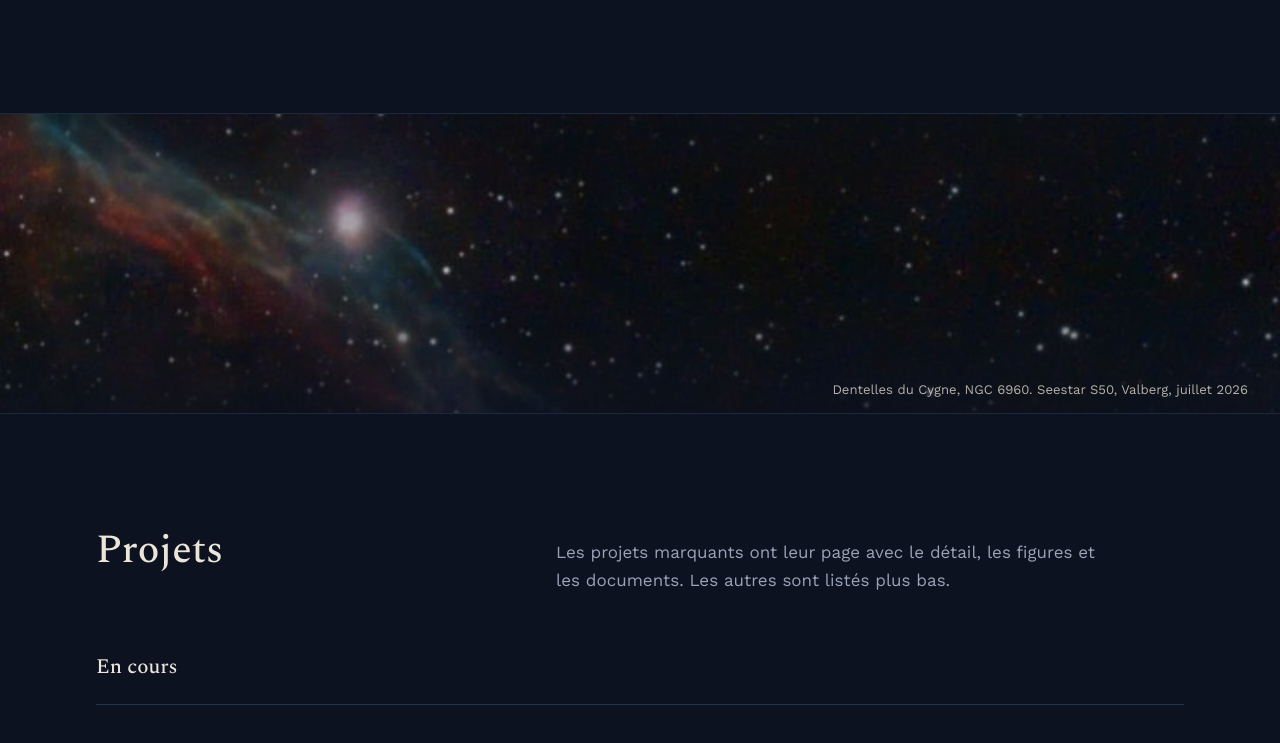
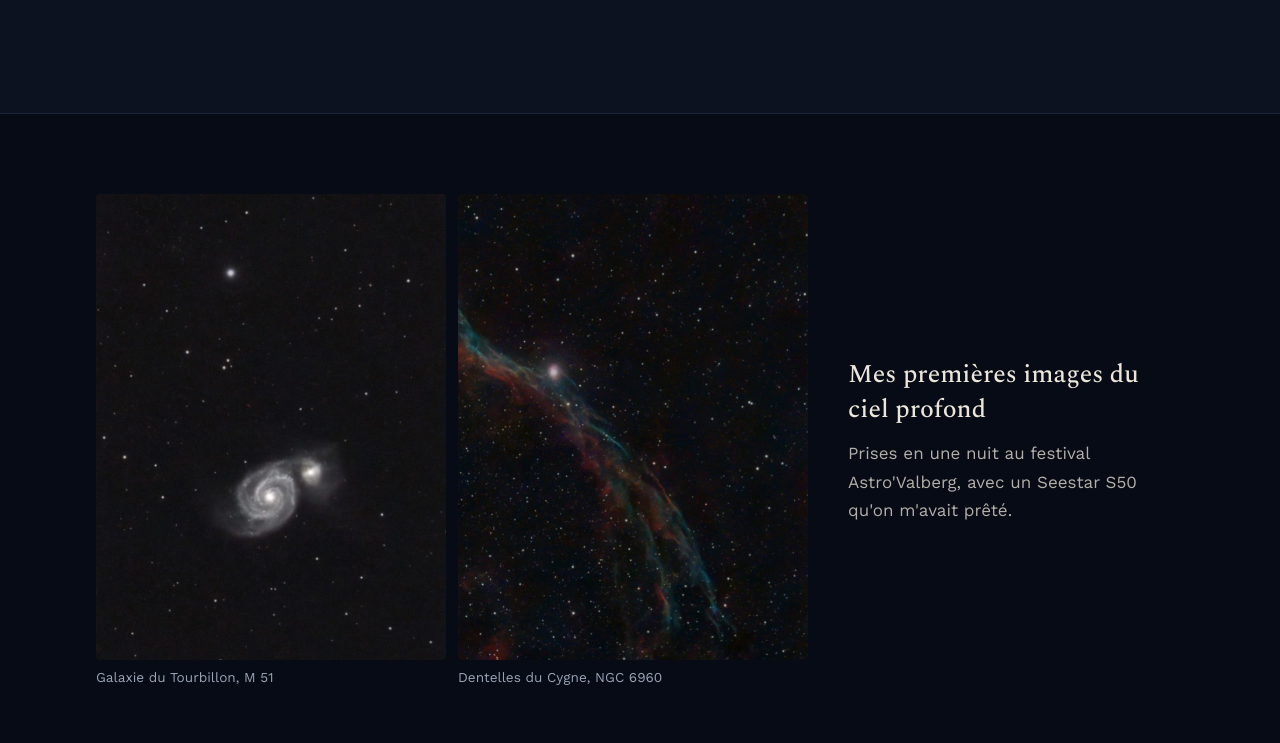
Before and after one commit to juliandiscalaporro/portfolio, a Next.js app: page / in a window 1280 px wide. Shown: the part 2687-3430 px from the top of the page. Built offline with nearby package versions, Linux system fonts and the light colour scheme.

Commit message:
Illustrations plus visibles

```diff
--- a/src/components/HomePage.tsx
+++ b/src/components/HomePage.tsx
@@ -97,7 +97,7 @@ export default function HomePage({ lang }: { lang: Lang }) {
                         <li key={tag.fr} className="chip">{tr(tag, lang)}</li>
                       ))}
                     </ul>
-                    <figure className="mt-10 hidden md:block">
+                    <figure className="mt-10 max-w-sm">
                       <div className="relative aspect-[3/4] overflow-hidden rounded-[3px] bg-raised">
                         <Image
                           src={exp.illustration.src}
@@ -165,7 +165,7 @@ export default function HomePage({ lang }: { lang: Lang }) {
           </div>
         </section>
 
-        <Band image={sky.find((x) => x.src.includes("ngc6960"))!} lang={lang} position="50% 42%" />
+        <Illustration images={pick("m51", "ngc6960")} lang={lang} text={illus.seestar} />
 
         {/* ── Projets ──────────────────────────────────────── */}
         <section id="projets" className="border-t border-line/70">
@@ -268,7 +268,7 @@ export default function HomePage({ lang }: { lang: Lang }) {
           </div>
         </section>
 
-        <Band image={sky.find((x) => x.src.includes("lune"))!} lang={lang} position="50% 45%" />
+        <Illustration images={pick("lune", "m16")} lang={lang} text={illus.calern} reverse />
 
         {/* ── Parcours ─────────────────────────────────────── */}
         <section id="parcours" className="border-t border-line/70">
@@ -325,7 +325,7 @@ export default function HomePage({ lang }: { lang: Lang }) {
           </div>
         </section>
 
-        <Band image={sky.find((x) => x.src.includes("voie-lactee"))!} lang={lang} position="50% 40%" />
+        <Illustration images={pick("voie-lactee", "m13")} lang={lang} text={illus.ciel} />
 
         {/* ── Contact ──────────────────────────────────────── */}
         <section className="border-t border-line/70">
@@ -345,15 +345,54 @@ export default function HomePage({ lang }: { lang: Lang }) {
   );
 }
 
-/* Bandeau d'illustration pleine largeur, entre deux sections */
-function Band({ image, lang, position }: { image: (typeof sky)[number]; lang: Lang; position: string }) {
+type SkyImage = (typeof sky)[number];
+const pick = (...keys: string[]): SkyImage[] => keys.map((k) => sky.find((x) => x.src.includes(k))!);
+
+const illus = {
+  seestar: {
+    fr: { title: "Mes premières images du ciel profond", text: "Prises en une nuit au festival Astro'Valberg, avec un Seestar S50 qu'on m'avait prêté." },
+    en: { title: "My first deep-sky images", text: "Taken in a single night at the Astro'Valberg festival, with a borrowed Seestar S50." },
+  },
+  calern: {
+    fr: { title: "Avec les données du télescope de Calern", text: "Images brutes du télescope UniversCity, que j'ai traitées moi-même en Python : alignement, empilement, composition des couleurs." },
+    en: { title: "From the Calern telescope data", text: "Raw frames from the UniversCity telescope, which I processed myself in Python: alignment, stacking, colour composition." },
+  },
+  ciel: {
+    fr: { title: "Du ciel à l'œil nu au télescope", text: "La Voie lactée depuis la réserve de ciel étoilé de Valberg, et l'amas d'Hercule, M 13, à partir des données du télescope UniversCity." },
+    en: { title: "From naked-eye sky to telescope", text: "The Milky Way from the Valberg dark-sky reserve, and the Hercules Cluster, M 13, from UniversCity telescope data." },
+  },
+};
+
+/* Images d'illustration entre deux sections : affichées en entier, avec leur légende */
+function Illustration({
+  images,
+  lang,
+  text,
+  reverse = false,
+}: {
+  images: SkyImage[];
+  lang: Lang;
+  text: { fr: { title: string; text: string }; en: { title: string; text: string } };
+  reverse?: boolean;
+}) {
   return (
-    <figure className="relative h-[220px] overflow-hidden border-t border-line/70 sm:h-[300px]">
-      <Image src={image.src} alt={tr(image.title, lang)} fill sizes="100vw" className="object-cover" style={{ objectPosition: position }} />
-      <div className="absolute inset-0 bg-gradient-to-b from-night/40 via-transparent to-night/70" />
-      <figcaption className="absolute bottom-3 right-4 max-w-[80%] text-right text-[0.82rem] text-paper/75 sm:right-8">
-        {tr(image.title, lang)}. {tr(image.note, lang)}
-      </figcaption>
-    </figure>
+    <section className="border-t border-line/70 bg-[#070b15]">
+      <div className="mx-auto grid max-w-6xl items-center gap-10 px-4 py-16 sm:px-8 md:grid-cols-12 md:py-20">
+        <div className={`grid grid-cols-2 gap-3 md:col-span-8 ${reverse ? "md:order-2" : ""}`}>
+          {images.map((im) => (
+            <figure key={im.src}>
+              <div className={`relative overflow-hidden rounded-[3px] bg-black ${im.h > im.w ? "aspect-[3/4]" : "aspect-square"}`}>
+                <Image src={im.src} alt={tr(im.title, lang)} fill sizes="(min-width: 768px) 33vw, 50vw" className="object-cover" />
+              </div>
+              <figcaption className="mt-2 text-[0.85rem] leading-snug text-muted">{tr(im.title, lang)}</figcaption>
+            </figure>
+          ))}
+        </div>
+        <div className={`md:col-span-4 ${reverse ? "md:order-1" : ""}`}>
+          <p className="font-serif text-[1.6rem] font-medium leading-snug text-paper">{text[lang].title}</p>
+          <p className="mt-3 text-paper/75">{text[lang].text}</p>
+        </div>
+      </div>
+    </section>
   );
 }
```
